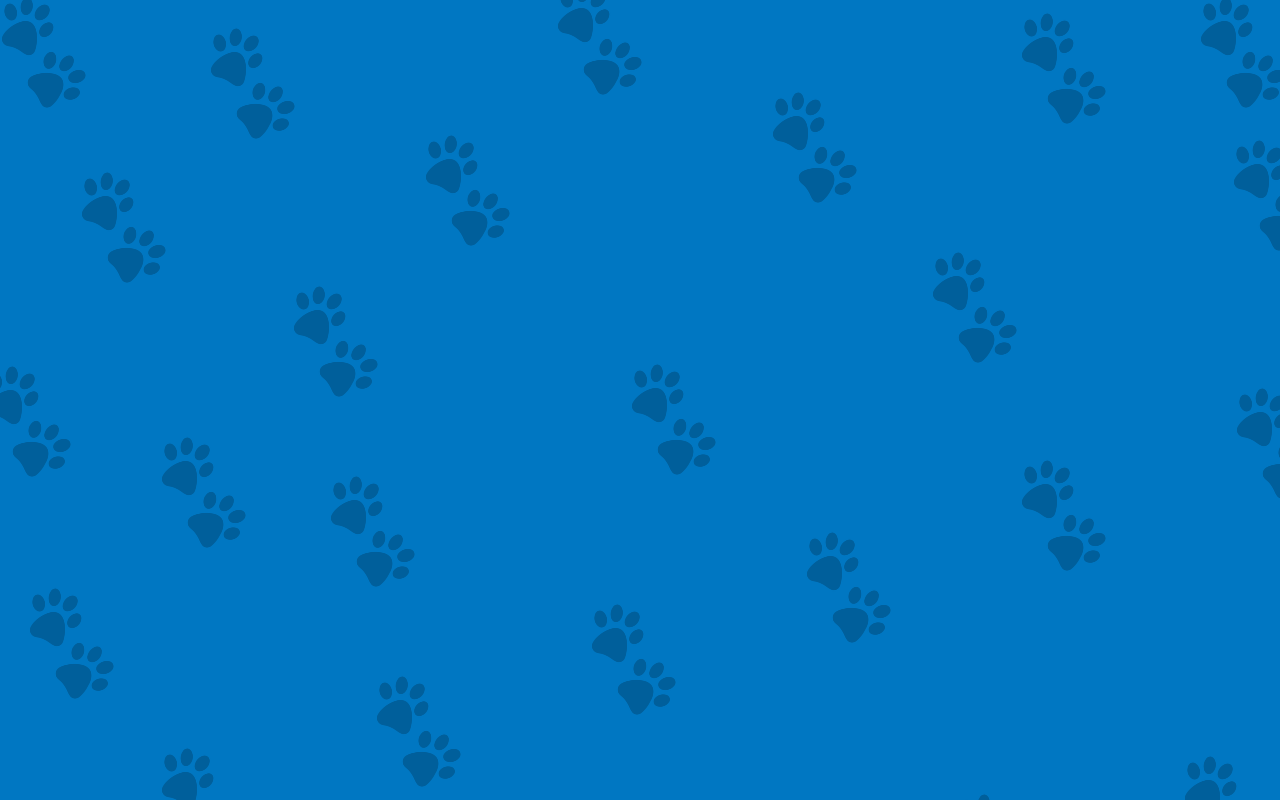
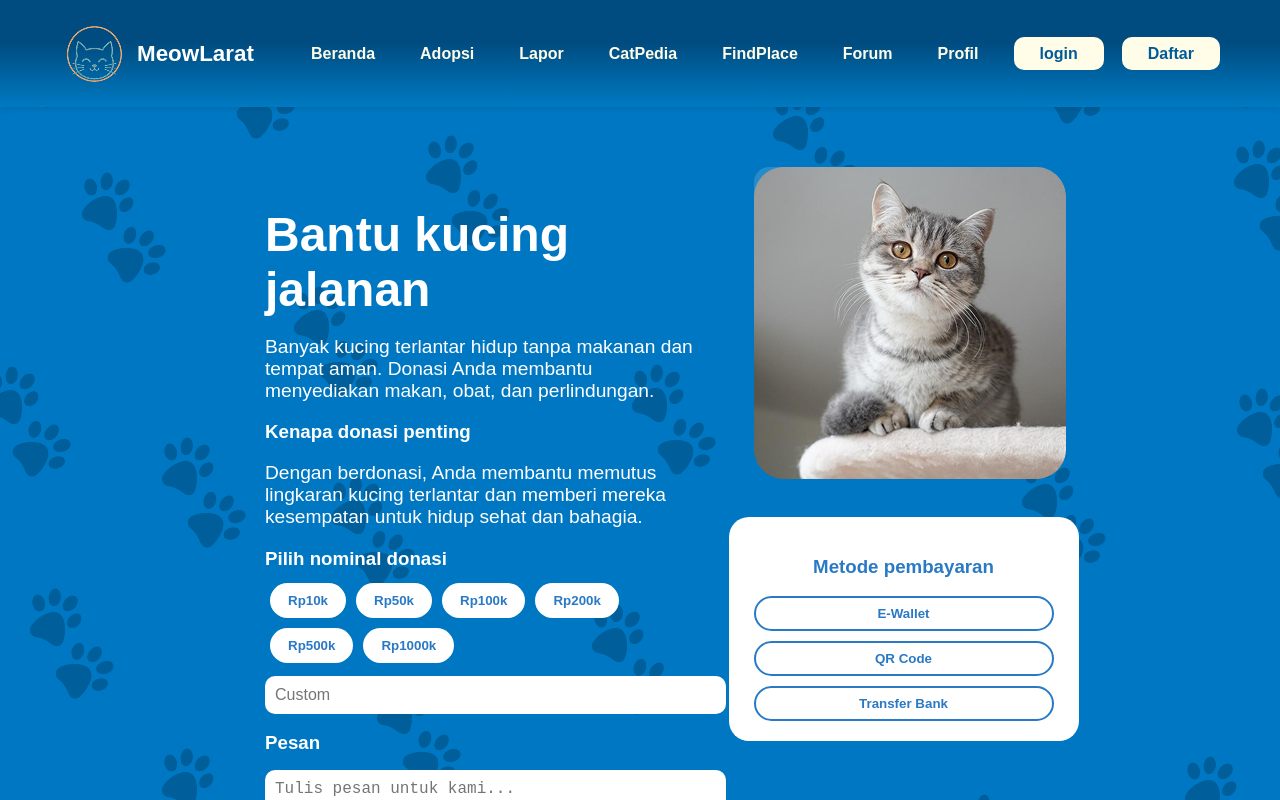
Before and after one commit to NEET-ed/meowlarat-fe, a Vue app: page /donasi in a window 1280 px wide. Before the commit this address had no page. Shown: the top 800 px of the page. Built offline with nearby package versions, Linux system fonts and the light colour scheme.

Commit message:
plus donasi

```diff
--- a/src/router/index.js
+++ b/src/router/index.js
@@ -5,6 +5,7 @@ import DaftarView from '@/views/DaftarView.vue'
 import LaporView from '@/views/LaporView.vue'
 import ProfilView from '@/views/ProfilView.vue'
 import AdopsiView from '@/views/AdopsiView.vue'
+import DonasiView from '@/views/DonasiView.vue'
 
 const routes = [
   {
@@ -36,6 +37,11 @@ const routes = [
     path: '/adopsi',
     name: 'AdopsiView',
     component: AdopsiView
+  },
+  {
+    path: '/donasi',
+    name: 'DonasiView',
+    component: DonasiView
   }
   // contoh rute tambahan:
   // {
--- /dev/null
+++ b/src/views/DonasiView.vue
@@ -0,0 +1,307 @@
+<template>
+  <div class="donasi-page">
+    <Navbar />
+
+    <section class="donasi-container">
+      <!-- Bagian kiri -->
+      <div class="donasi-left">
+        <h1>Bantu kucing jalanan</h1>
+        <p>
+          Banyak kucing terlantar hidup tanpa makanan dan tempat aman.
+          Donasi Anda membantu menyediakan makan, obat, dan perlindungan.
+        </p>
+
+        <h3>Kenapa donasi penting</h3>
+        <p>
+          Dengan berdonasi, Anda membantu memutus lingkaran kucing terlantar
+          dan memberi mereka kesempatan untuk hidup sehat dan bahagia.
+        </p>
+
+        <h3>Pilih nominal donasi</h3>
+        <div class="nominal-buttons">
+          <button
+            v-for="nominal in nominals"
+            :key="nominal"
+            :class="{ active: selectedNominal === nominal }"
+            @click="selectedNominal = nominal"
+          >
+            {{ nominal }}
+          </button>
+        </div>
+
+        <input
+          type="text"
+          placeholder="Custom"
+          v-model="customNominal"
+          class="custom-input"
+        />
+
+        <h3>Pesan</h3>
+        <textarea v-model="pesan" placeholder="Tulis pesan untuk kami..."></textarea>
+
+        <button class="submit-btn" @click="showSubmitPopup = true">Submit</button>
+      </div>
+
+      <!-- Bagian kanan -->
+      <div class="donasi-right">
+        <div class="cat-image">
+          <img src="/cat-donasi.png" alt="kucing" />
+        </div>
+
+        <!-- Kotak metode pembayaran -->
+        <div class="payment-box">
+          <h3>Metode pembayaran</h3>
+          <div class="payment-methods">
+            <button
+              v-for="method in paymentMethods"
+              :key="method"
+              @click="openPopup(method)"
+            >
+              {{ method }}
+            </button>
+          </div>
+        </div>
+      </div>
+    </section>
+
+    <!-- Popup Metode Pembayaran -->
+    <div v-if="showPopup" class="popup-overlay" @click.self="closePopup">
+      <div class="popup">
+        <button class="close-btn" @click="closePopup">✕</button>
+        <h3>{{ selectedMethod }}</h3>
+
+        <div class="bank-grid" v-if="selectedMethod === 'Transfer Bank'">
+          <div v-for="bank in banks" :key="bank.name" class="bank-item">
+            <img :src="bank.logo" :alt="bank.name" />
+            <p>{{ bank.name }}</p>
+          </div>
+        </div>
+
+        <div v-else>
+          <p>Fitur {{ selectedMethod }} akan segera tersedia.</p>
+        </div>
+      </div>
+    </div>
+
+    <!-- Popup Submit -->
+    <div
+      v-if="showSubmitPopup"
+      class="popup-overlay"
+      @click.self="showSubmitPopup = false"
+    >
+      <div class="popup confirm">
+        <button class="close-btn" @click="showSubmitPopup = false">✕</button>
+        <h2>Terima kasih!</h2>
+        <p>Donasi Anda sangat berarti untuk membantu kucing jalanan 🐾</p>
+      </div>
+    </div>
+  </div>
+</template>
+
+<script setup>
+import Navbar from '@/components/Navbar.vue'
+import { ref } from 'vue'
+
+const nominals = ['Rp10k', 'Rp50k', 'Rp100k', 'Rp200k', 'Rp500k', 'Rp1000k']
+const paymentMethods = ['E-Wallet', 'QR Code', 'Transfer Bank']
+
+const selectedNominal = ref('')
+const customNominal = ref('')
+const pesan = ref('')
+const selectedMethod = ref('')
+const showPopup = ref(false)
+const showSubmitPopup = ref(false)
+
+const banks = [
+  { name: 'BRI', logo: '../src/assets/img/bri.png' },
+  { name: 'BCA', logo: '/banks/bca.png' },
+  { name: 'Mandiri', logo: '/banks/mandiri.png' },
+  { name: 'Permata', logo: '/banks/permata.png' },
+  { name: 'BNI', logo: '/banks/bni.png' },
+  { name: 'BSI', logo: '/banks/bsi.png' },
+  { name: 'SeaBank', logo: '/banks/seabank.png' },
+  { name: 'Other', logo: '/banks/other.png' }
+]
+
+function openPopup(method) {
+  selectedMethod.value = method
+  showPopup.value = true
+}
+
+function closePopup() {
+  showPopup.value = false
+}
+</script>
+
+<style scoped>
+.donasi-container {
+  display: flex;
+  justify-content: space-between;
+  align-items: flex-start;
+  padding: 150px;
+  padding-top: 60px;
+  color: white;
+  min-height: 90vh;
+}
+
+/* -----------------------------
+   KIRI
+----------------------------- */
+.donasi-left {
+  width: 45%;
+  margin-left: 115px;
+}
+
+.donasi-left h1 {
+  font-size: 3rem;
+  margin-bottom: 1rem;
+}
+
+.donasi-left h3 {
+    font-weight: 700;
+    margin-bottom: 0.5rem;
+}
+
+.donasi-left p {
+    font-size: 1.2rem;
+}
+
+.nominal-buttons button,
+.submit-btn {
+  background: white;
+  color: #2a79c5;
+  border: none;
+  padding: 10px 18px;
+  border-radius: 20px;
+  margin: 5px;
+  font-weight: bold;
+  cursor: pointer;
+}
+
+.nominal-buttons button.active {
+  background: #f7ca00;
+  color: #1b4e91;
+}
+
+.nominal-buttons button:hover,
+.submit-btn:hover {
+  background: #e6e6e6;
+}
+
+input,
+textarea {
+  width: 100%;
+  margin-top: 8px;
+  padding: 10px;
+  border-radius: 10px;
+  border: none;
+  font-size: 1rem;
+}
+
+textarea {
+  height: 80px;
+  resize: none;
+}
+
+/* -----------------------------
+   KANAN
+----------------------------- */
+.donasi-right {
+  width: 35%;
+  display: flex;
+  flex-direction: column;
+  align-items: center;
+  margin-right: 55px;
+}
+
+.cat-image {
+  width: 300px;
+  height: 250px;
+  background-color: rgba(255, 255, 255, 0.15);
+  border-radius: 15px;
+  margin-bottom: 100px;
+}
+
+.payment-box {
+  background: white;
+  color: #2a79c5;
+  border-radius: 20px;
+  padding: 20px 25px;
+  text-align: center;
+  width: 100%;
+  max-width: 300px;
+}
+
+.payment-methods {
+  display: flex;
+  flex-direction: column;
+  gap: 10px;
+  margin-top: 10px;
+}
+
+.payment-methods button {
+  border: 2px solid #2a79c5;
+  background: none;
+  color: #2a79c5;
+  font-weight: bold;
+  border-radius: 20px;
+  padding: 8px 12px;
+  cursor: pointer;
+  transition: 0.2s;
+}
+
+.payment-methods button:hover {
+  background: #2a79c5;
+  color: white;
+}
+
+/* -----------------------------
+   POPUP
+----------------------------- */
+.popup-overlay {
+  position: fixed;
+  top: 0; left: 0; right: 0; bottom: 0;
+  background: rgba(0, 0, 0, 0.4);
+  display: flex;
+  justify-content: center;
+  align-items: center;
+}
+
+.popup {
+  background: white;
+  color: #2a79c5;
+  padding: 30px;
+  border-radius: 15px;
+  width: 500px;
+  text-align: center;
+  position: relative;
+}
+
+.close-btn {
+  position: absolute;
+  top: 15px;
+  right: 15px;
+  background: none;
+  border: none;
+  font-size: 1.5rem;
+  cursor: pointer;
+}
+
+.bank-grid {
+  display: grid;
+  grid-template-columns: repeat(4, 1fr);
+  gap: 15px;
+  margin-top: 20px;
+}
+
+.bank-item {
+  border: 2px solid #2a79c5;
+  border-radius: 10px;
+  padding: 10px;
+}
+
+.bank-item img {
+  width: 70px;
+  height: auto;
+}
+</style>
--- a/src/views/LaporView.vue
+++ b/src/views/LaporView.vue
@@ -110,7 +110,7 @@ function submitReport() {
 <style scoped>
 /* --- Pengaturan Global & Halaman --- */
 .lapor-page {
-  background-image: url('/background.png');
+  /* background-image: url('/background.png'); */
   background-repeat: repeat;
   min-height: 100vh;
   padding-bottom: 50px;
```
Also changed, not shown: public/cat-donasi.png (added), src/assets/img/bri.png (added).
